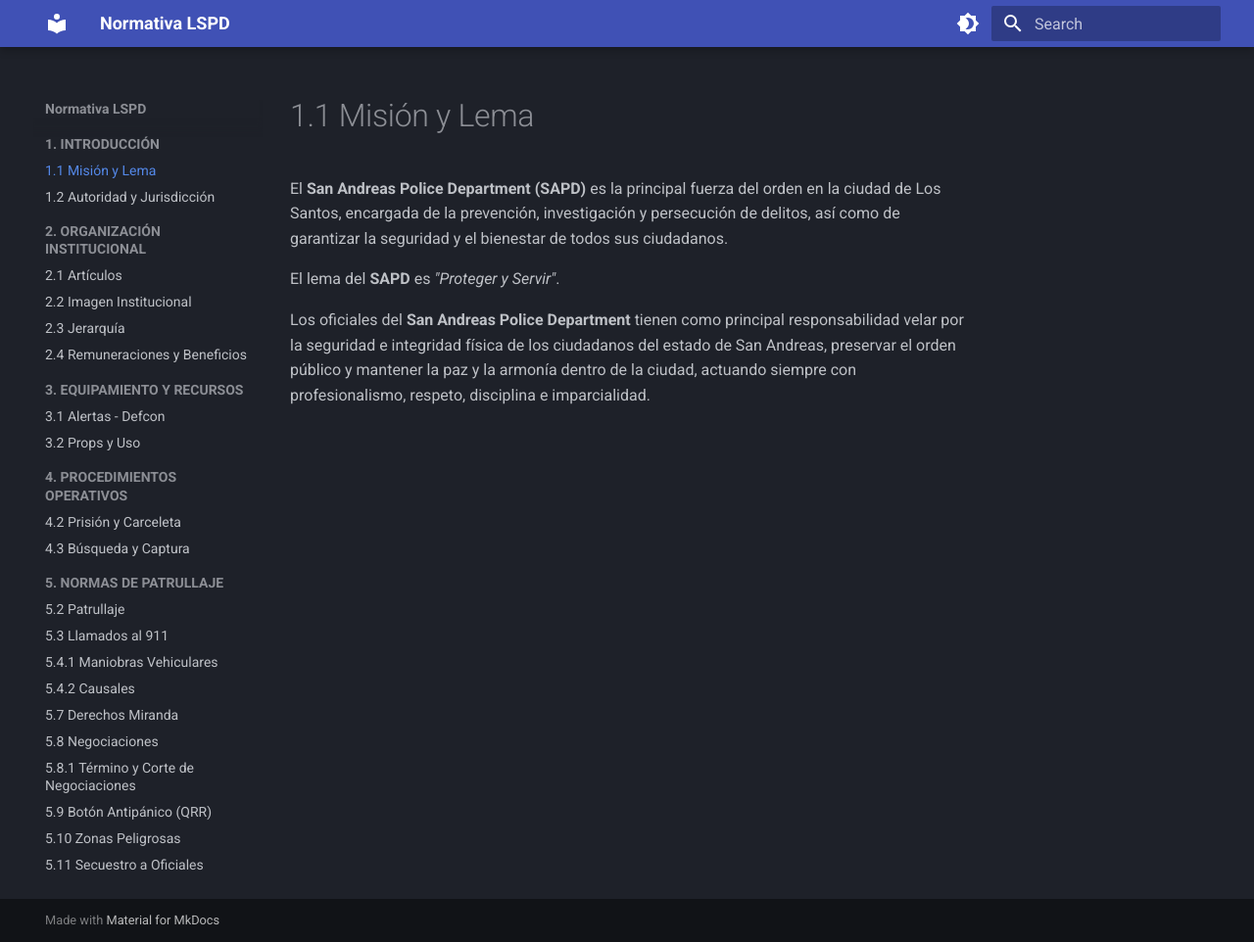
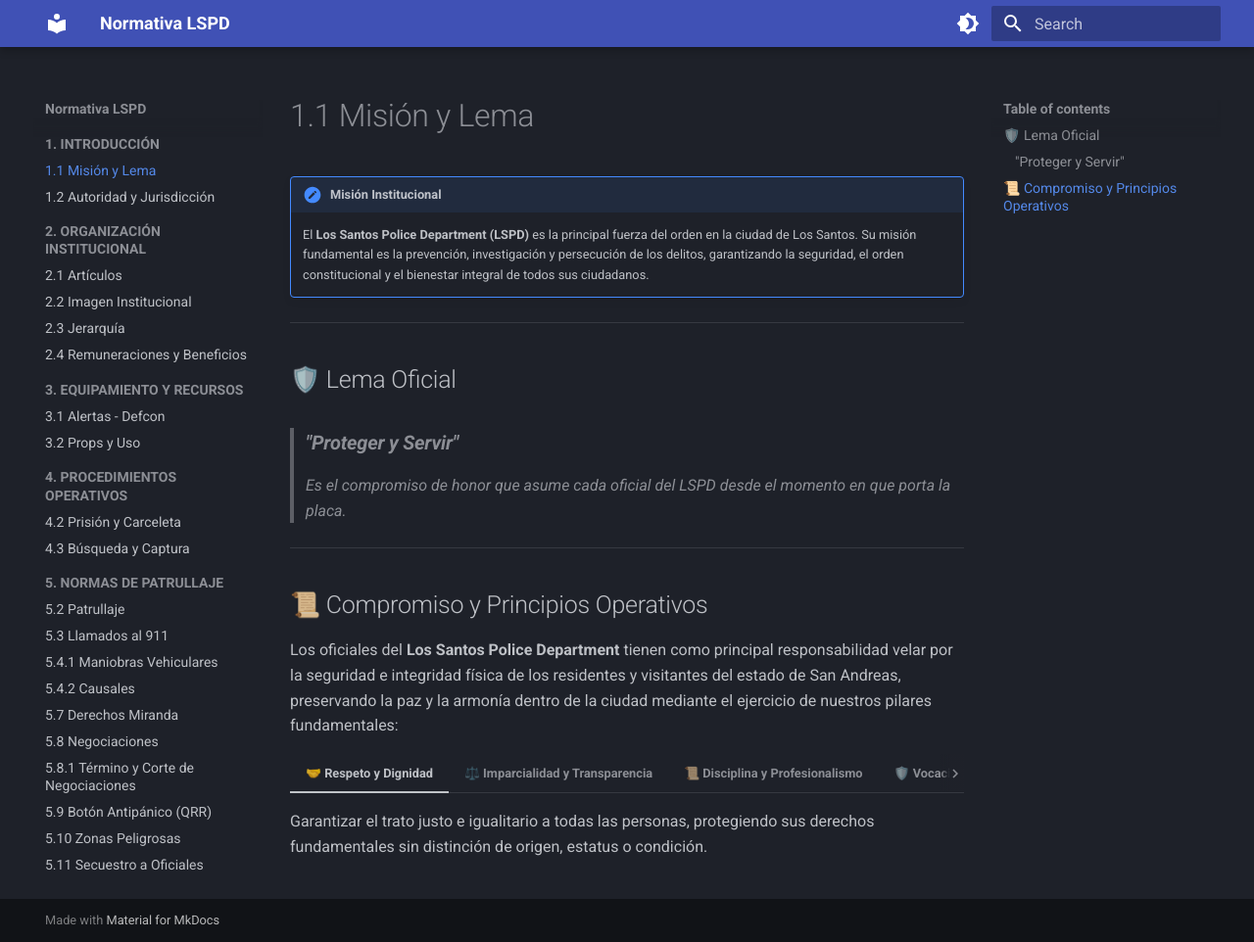
Before and after one commit to normativa-lspd-infinity-rp/Normativa-LSPD, an MkDocs documentation site: the page built from docs/index.md, in a window 1280 px wide and 962 px high. Shown: the whole window at 98% size. Built offline with MkDocs 1.6.1 and Material for MkDocs 9.7.7, drawn with Linux system fonts in a browser that asks for light colours.

Commit message:
Update index.md

```diff
--- a/docs/index.md
+++ b/docs/index.md
@@ -1,7 +1,29 @@
 # 1.1 Misión y Lema
 
-El **San Andreas Police Department (SAPD)** es la principal fuerza del orden en la ciudad de Los Santos, encargada de la prevención, investigación y persecución de delitos, así como de garantizar la seguridad y el bienestar de todos sus ciudadanos.
+!!! note "Misión Institucional"
+    El **Los Santos Police Department (LSPD)** es la principal fuerza del orden en la ciudad de Los Santos. Su misión fundamental es la prevención, investigación y persecución de los delitos, garantizando la seguridad, el orden constitucional y el bienestar integral de todos sus ciudadanos.
 
-El lema del **SAPD** es *"Proteger y Servir"*.
+---
 
-Los oficiales del **San Andreas Police Department** tienen como principal responsabilidad velar por la seguridad e integridad física de los ciudadanos del estado de San Andreas, preservar el orden público y mantener la paz y la armonía dentro de la ciudad, actuando siempre con profesionalismo, respeto, disciplina e imparcialidad.
+## 🛡️ Lema Oficial
+
+> ### ***"Proteger y Servir"***
+> *Es el compromiso de honor que asume cada oficial del LSPD desde el momento en que porta la placa.*
+
+---
+
+## 📜 Compromiso y Principios Operativos
+
+Los oficiales del **Los Santos Police Department** tienen como principal responsabilidad velar por la seguridad e integridad física de los residentes y visitantes del estado de San Andreas, preservando la paz y la armonía dentro de la ciudad mediante el ejercicio de nuestros pilares fundamentales:
+
+=== "🤝 Respeto y Dignidad"
+    Garantizar el trato justo e igualitario a todas las personas, protegiendo sus derechos fundamentales sin distinción de origen, estatus o condición.
+
+=== "⚖️ Imparcialidad y Transparencia"
+    Aplicar la ley de manera objetiva, recta e igualitaria, actuando sin favoritismos ni prejuicios en cualquier procedimiento policial.
+
+=== "📜 Disciplina y Profesionalismo"
+    Mantener un comportamiento intachable tanto en acto de servicio como fuera de él, representando con orgullo la ética del departamento.
+
+=== "🛡️ Vocación de Servicio"
+    Disposición permanente de acudir al llamado del ciudadano, anteponiendo la seguridad pública y el bienestar común ante cualquier situación de riesgo.
```
